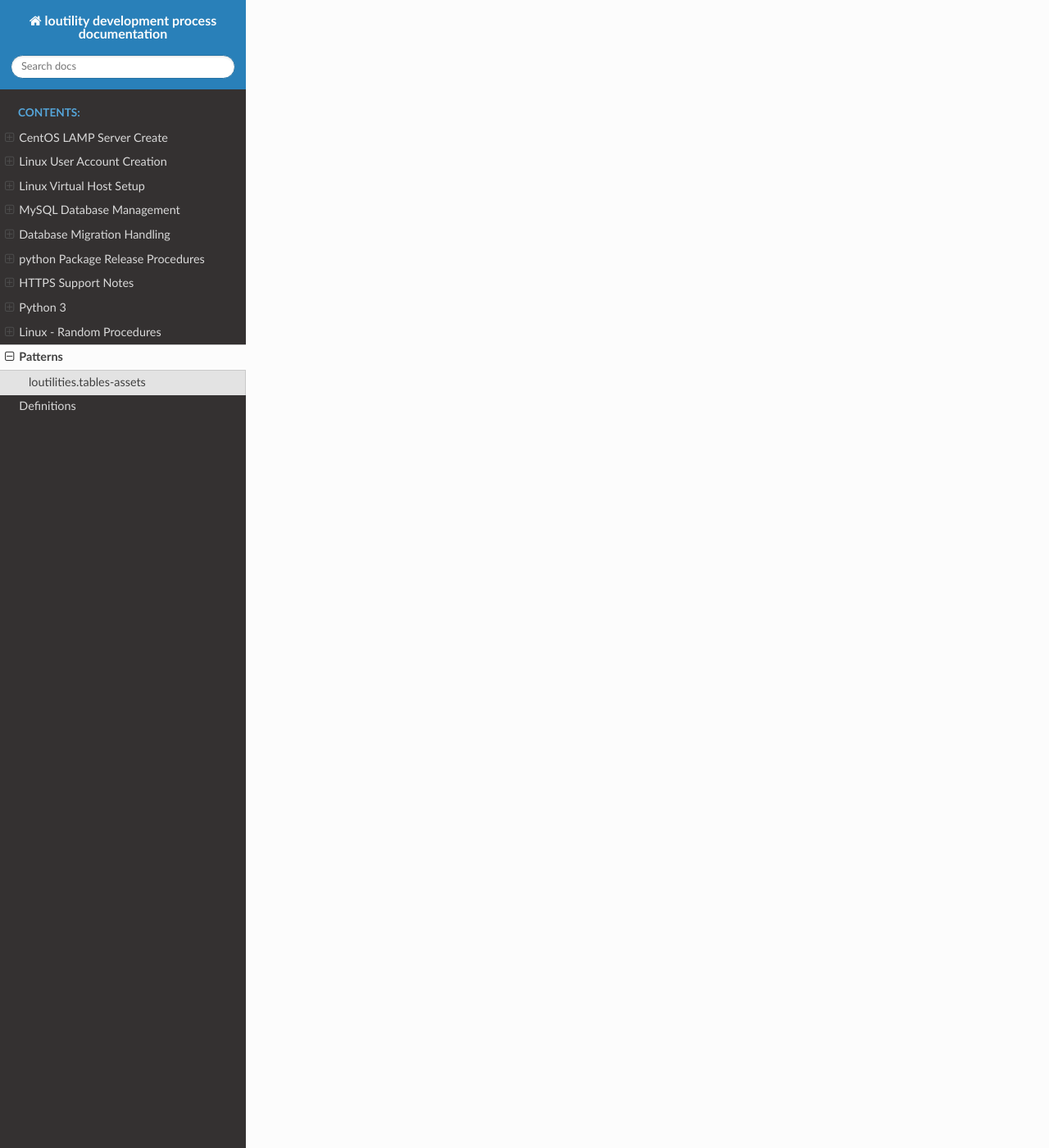
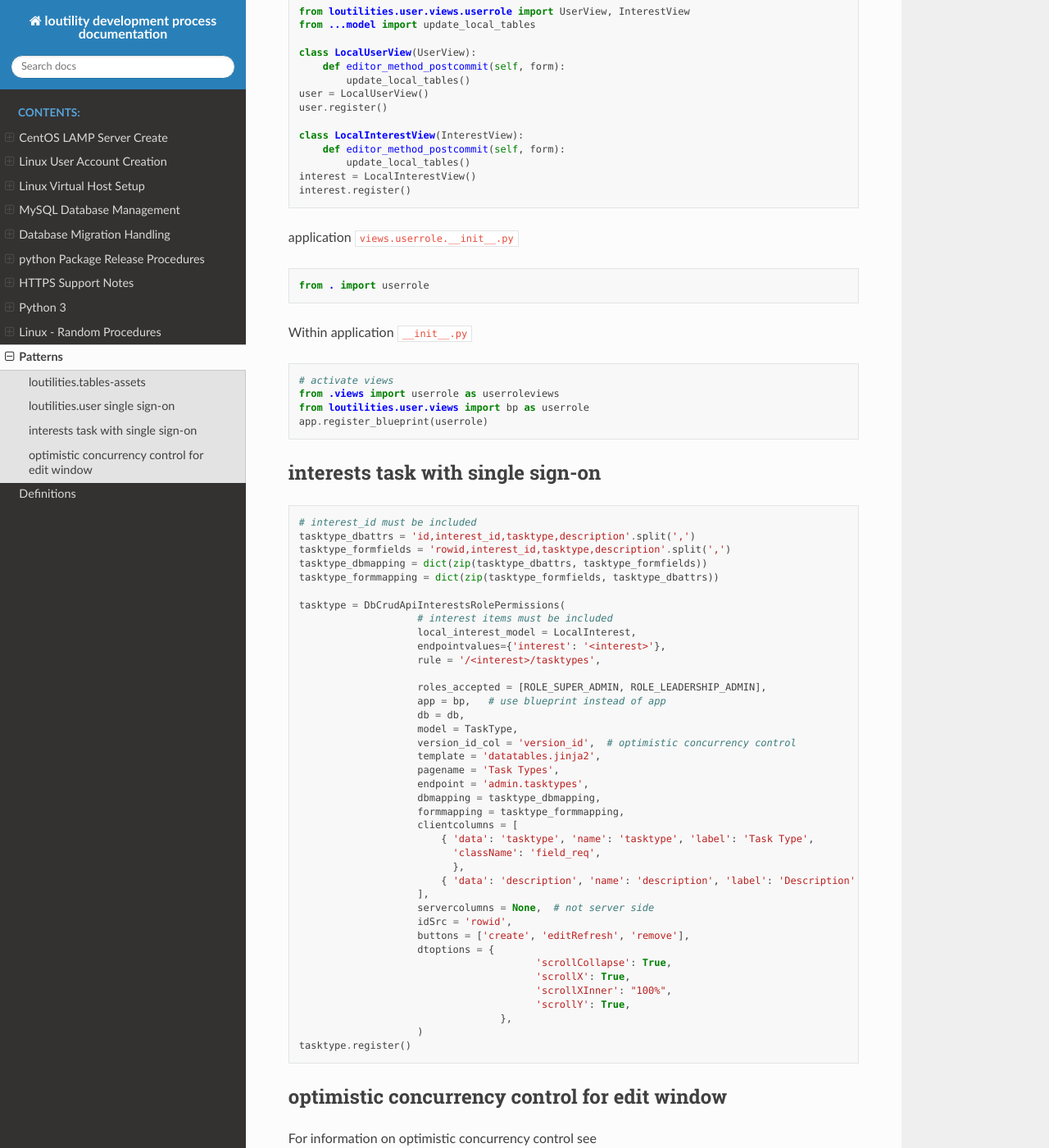
Before and after one commit to shanholtzerk/fork_loudevprocess, a Sphinx documentation site: the page built from docs/source/patterns.rst, in a window 1280 px wide and 1400 px high, scrolled down 1854 px. Shown: the whole window at 82% size. Built offline with Sphinx 7.4.7 and the Read the Docs theme 2.0.0, drawn with Linux system fonts in a browser that asks for light colours; some of the changed text lies outside the part shown.

Commit message:
various updates
* phpmyadmin restore database
* new patterns
* update to python release to include systemctl restart

```diff
--- a/docs/source/patterns.rst
+++ b/docs/source/patterns.rst
@@ -60,3 +60,137 @@ is created.
     # initialize assets
     asset_env.init_app(app)
     asset_env.register(asset_bundles)
+
+loutilities.user single sign-on
+---------------------------------------
+
+application ``model.py`` (this or similar)
+
+.. code-block:: python
+
+    from loutilities.user.model import db, ManageLocalTables
+
+    # copied by update_local_tables
+    class LocalUser(Base):
+        __tablename__ = 'localuser'
+        id                  = Column(Integer(), primary_key=True)
+        user_id             = Column(Integer)
+        active              = Column(Boolean)
+
+    # note update_local_tables only copies Interests for current application (g.loutility)
+    class LocalInterest(Base):
+        __tablename__ = 'localinterest'
+        id                  = Column(Integer(), primary_key=True)
+        interest_id         = Column(Integer)
+
+    def update_local_tables():
+        '''
+        keep LocalUser table consistent with external db User table
+        '''
+        # appname needs to match Application.application
+        localtables = ManageLocalTables(db, 'members', LocalUser, LocalInterest)
+        localtables.update()
+
+
+application ``views.userrole.userrole.py``
+
+.. code-block:: python
+
+    from loutilities.user.views.userrole import UserView, InterestView
+    from ...model import update_local_tables
+
+    class LocalUserView(UserView):
+        def editor_method_postcommit(self, form):
+            update_local_tables()
+    user = LocalUserView()
+    user.register()
+
+    class LocalInterestView(InterestView):
+        def editor_method_postcommit(self, form):
+            update_local_tables()
+    interest = LocalInterestView()
+    interest.register()
+
+
+application ``views.userrole.__init__.py``
+
+.. code-block:: python
+
+    from . import userrole
+
+Within application ``__init__.py``
+
+.. code-block:: python
+
+    # activate views
+    from .views import userrole as userroleviews
+    from loutilities.user.views import bp as userrole
+    app.register_blueprint(userrole)
+
+interests task with single sign-on
+---------------------------------------
+
+.. code-block:: python
+
+    # interest_id must be included
+    tasktype_dbattrs = 'id,interest_id,tasktype,description'.split(',')
+    tasktype_formfields = 'rowid,interest_id,tasktype,description'.split(',')
+    tasktype_dbmapping = dict(zip(tasktype_dbattrs, tasktype_formfields))
+    tasktype_formmapping = dict(zip(tasktype_formfields, tasktype_dbattrs))
+
+    tasktype = DbCrudApiInterestsRolePermissions(
+                        # interest items must be included
+                        local_interest_model = LocalInterest,
+                        endpointvalues={'interest': '<interest>'},
+                        rule = '/<interest>/tasktypes',
+
+                        roles_accepted = [ROLE_SUPER_ADMIN, ROLE_LEADERSHIP_ADMIN],
+                        app = bp,   # use blueprint instead of app
+                        db = db,
+                        model = TaskType,
+                        version_id_col = 'version_id',  # optimistic concurrency control
+                        template = 'datatables.jinja2',
+                        pagename = 'Task Types',
+                        endpoint = 'admin.tasktypes',
+                        dbmapping = tasktype_dbmapping,
+                        formmapping = tasktype_formmapping,
+                        clientcolumns = [
+                            { 'data': 'tasktype', 'name': 'tasktype', 'label': 'Task Type',
+                              'className': 'field_req',
+                              },
+                            { 'data': 'description', 'name': 'description', 'label': 'Description' },
+                        ],
+                        servercolumns = None,  # not server side
+                        idSrc = 'rowid',
+                        buttons = ['create', 'editRefresh', 'remove'],
+                        dtoptions = {
+                                            'scrollCollapse': True,
+                                            'scrollX': True,
+                                            'scrollXInner': "100%",
+                                            'scrollY': True,
+                                      },
+                        )
+    tasktype.register()
+
+optimistic concurrency control for edit window
+---------------------------------------------------
+For information on optimistic concurrency control see
+
+  * https://docs.sqlalchemy.org/en/13/orm/versioning.html
+  * https://en.wikipedia.org/wiki/Optimistic_concurrency_control
+  * https://martinfowler.com/eaaCatalog/optimisticOfflineLock.html
+
+``model.py`` must have the following for each table which uses concurrency control
+
+.. code-block:: python
+
+    version_id = Column(Integer, nullable=False, default=1)
+    __mapper_args__ = {
+        'version_id_col': version_id
+    }
+
+``loutilities.tables.DbCrudApi`` instantiation must have ``version_id_col``, e.g.,
+
+.. code-block:: python
+
+    'version_id_col' : 'version_id',
```
Also changed, not shown: docs/source/mysql-database-management.rst (+7 -0 lines), docs/source/python-package-release-procedure.rst (+7 -0 lines).
